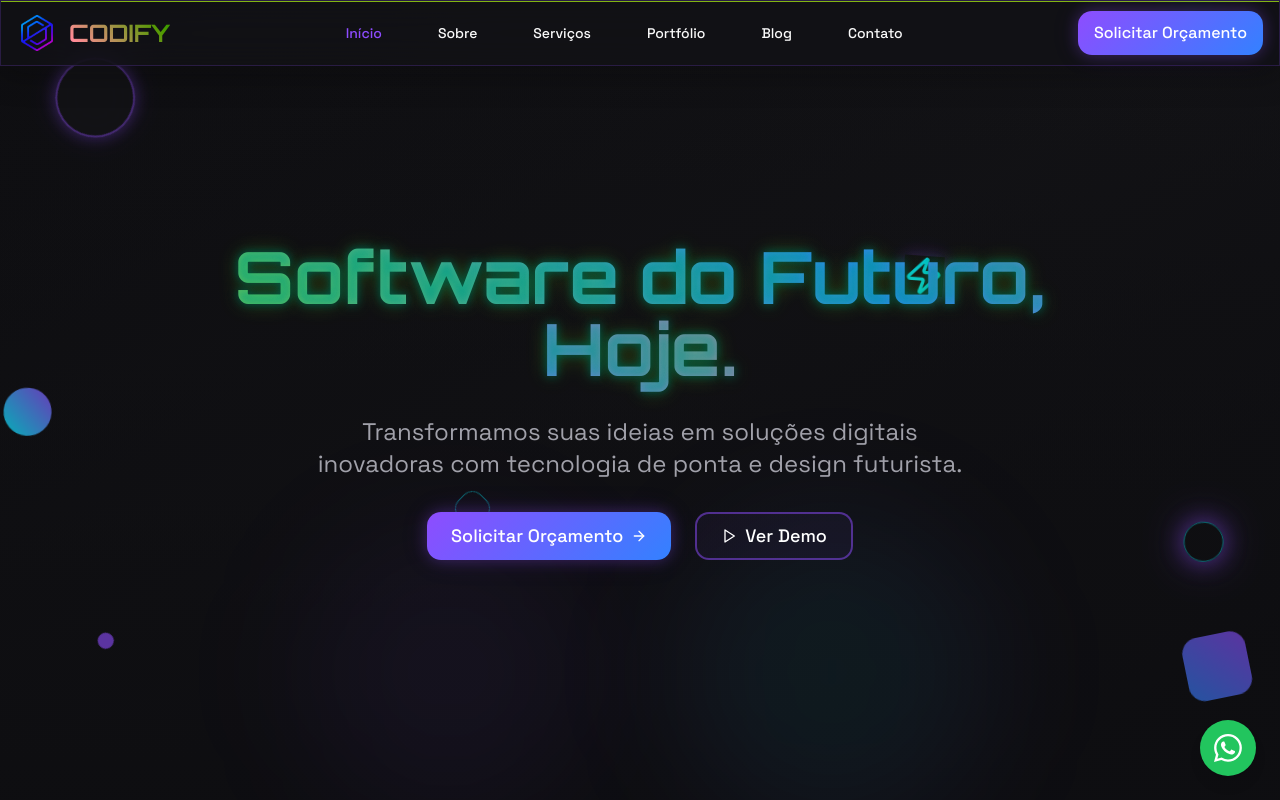
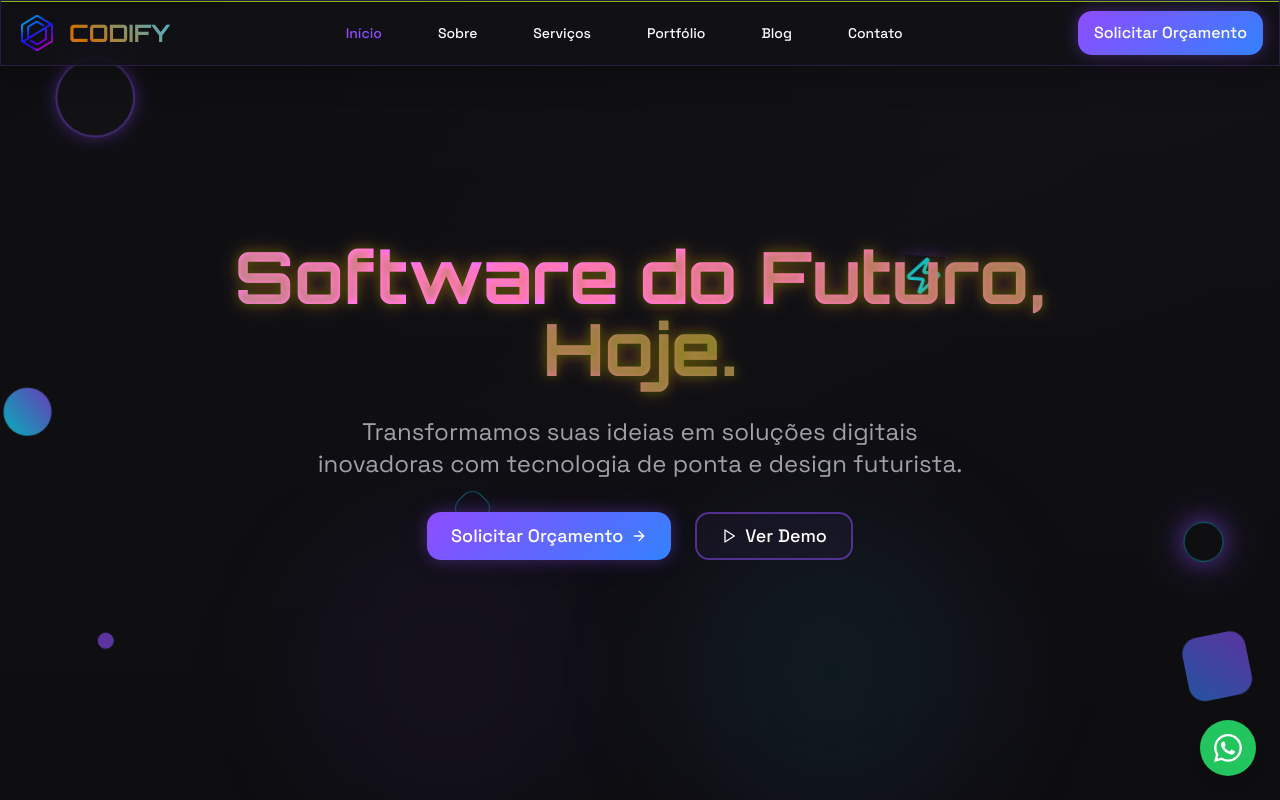
Before and after one commit to codifydevbr/codify-quantum-leap-43, a React (Vite) app: page / in a window 1280 px wide. Shown: the top 800 px of the page. Built offline with nearby package versions, Linux system fonts and the light colour scheme.

Commit message:
Slow down color change effects further
Further slowed down color change animations by increasing durations for `holographic`, `cyber-text`, `gradient-neon`, `cyber-rotate`, and `gentle-glow` effects to enhance the visual experience.

```diff
--- a/src/index.css
+++ b/src/index.css
@@ -164,12 +164,12 @@
   .bg-gradient-neon {
     background: var(--gradient-neon);
     background-size: 400% 400%;
-    animation: gradient-shift 12s ease infinite;
+    animation: gradient-shift 24s ease infinite;
   }
 
   .bg-gradient-cyber {
     background: var(--gradient-cyber);
-    animation: cyber-rotate 32s linear infinite;
+    animation: cyber-rotate 60s linear infinite;
   }
 
   .bg-gradient-dark {
@@ -202,7 +202,7 @@
     background-clip: text;
     -webkit-background-clip: text;
     color: transparent;
-    animation: hologram-shift 16s ease-in-out infinite;
+    animation: hologram-shift 30s ease-in-out infinite;
   }
 
   .cyber-text {
@@ -217,7 +217,7 @@
     background-clip: text;
     -webkit-background-clip: text;
     color: transparent;
-    animation: cyber-glitch 12s ease-in-out infinite alternate;
+    animation: cyber-glitch 25s ease-in-out infinite alternate;
     text-shadow:
       0 0 10px hsl(262 100% 65% / 0.5),
       0 0 20px hsl(183 100% 50% / 0.3);
--- a/tailwind.config.ts
+++ b/tailwind.config.ts
@@ -143,14 +143,14 @@ export default {
 				'accordion-down': 'accordion-down 0.2s ease-out',
 				'accordion-up': 'accordion-up 0.2s ease-out',
 				'pulse-glow': 'pulse-glow 8s ease-in-out infinite alternate',
-				'hologram': 'hologram 12s ease-in-out infinite',
+				'hologram': 'hologram 24s ease-in-out infinite',
 				'float': 'float 12s ease-in-out infinite',
 				'scan': 'scan 4s linear infinite',
 				'slide-up': 'slideInUp 0.6s ease-out forwards',
 				'fade-scale': 'fadeInScale 0.5s ease-out forwards',
 				'glow-pulse': 'glow-pulse 6s ease-in-out infinite',
 				'matrix-drift': 'matrix-drift 20s ease-in-out infinite',
-				'gentle-glow': 'gentle-glow 12s ease-in-out infinite',
+				'gentle-glow': 'gentle-glow 20s ease-in-out infinite',
 				'orbital-motion': 'orbital-motion 30s linear infinite',
 				'grid-pulse': 'grid-pulse 4s ease-in-out infinite',
 			}
```
